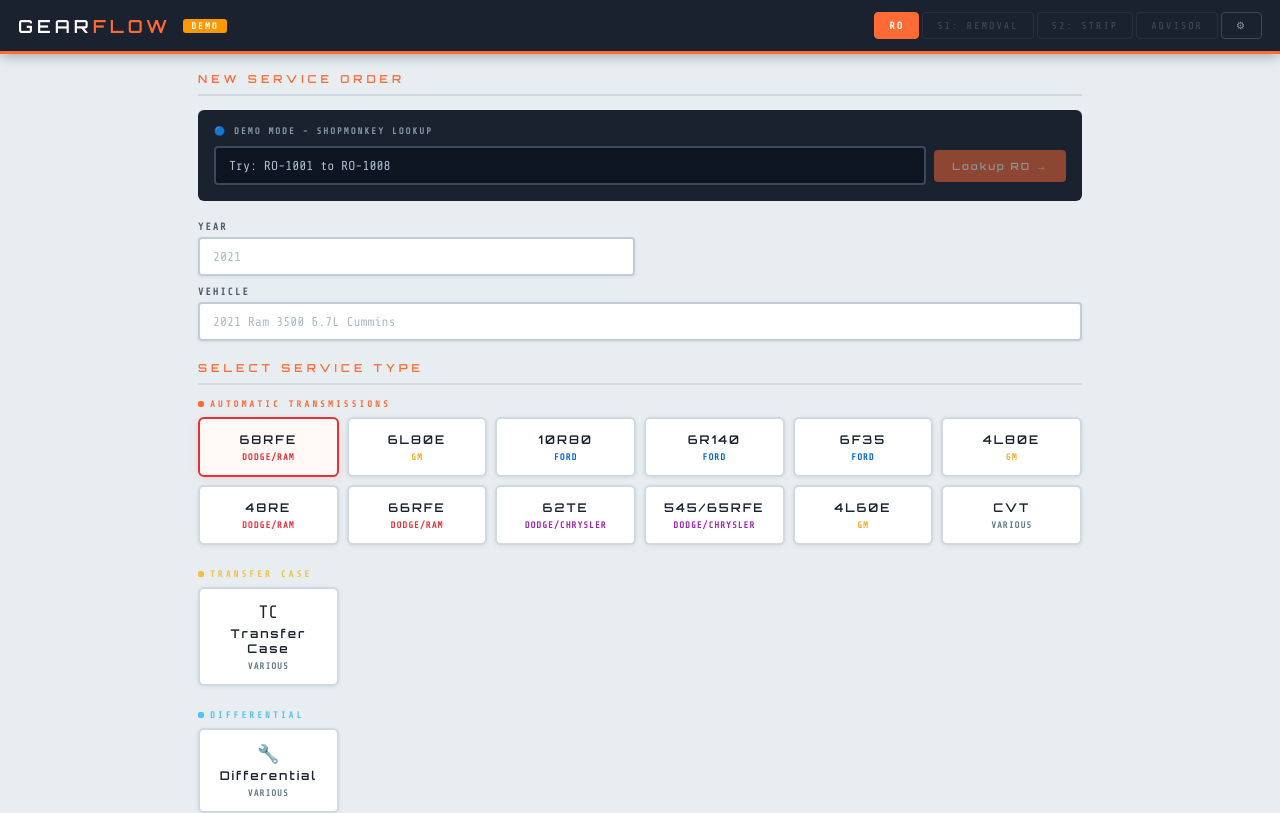
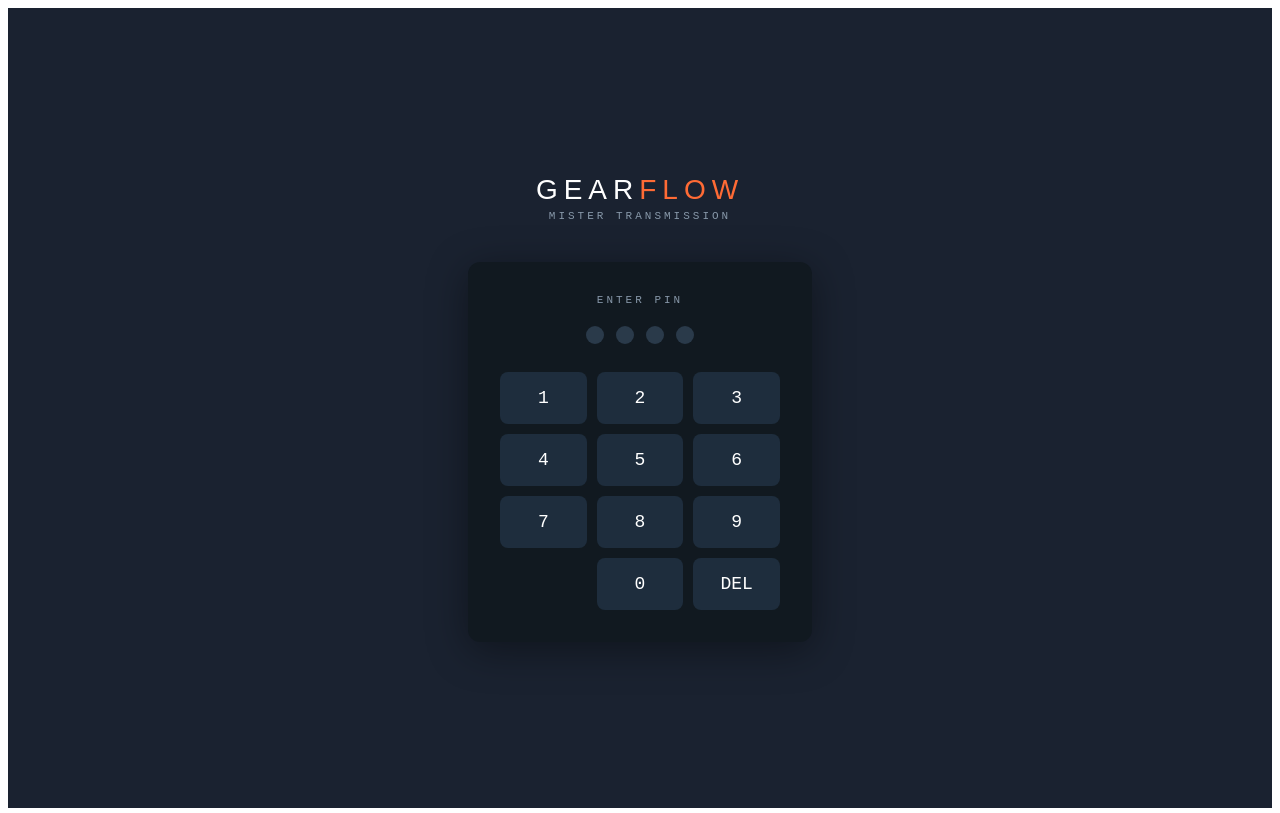
Before and after one commit to mjlemon1992/gearflow-app, a React (Vite) app: page / in a window 1280 px wide. Shown: the top 813 px of the page. Built offline with nearby package versions, Linux system fonts and the light colour scheme.

Commit message:
Add PIN lock screen

```diff
--- a/src/App.jsx
+++ b/src/App.jsx
@@ -694,11 +694,21 @@
   "RO-1011": { vehicle:"2016 Jeep Wrangler 3.6L",            year:"2016", trans:"MANUAL_TRANS"  },
 };
 
+// --- PIN CONFIG ---------------------------------------------------------------
+const APP_PIN   = "1234";   // tech access PIN
+const ADMIN_PIN = "9999";   // admin/settings PIN
+
 // --- MAIN APP ----------------------------------------------------------------
 export default function TransmissionApp() {
   const [screen, setScreen]         = useState("ro");    // ro | stage1 | stage2 | advisor | settings
   const [roInfo, setRoInfo]         = useState({ ro:"", vehicle:"", year:"", trans:"68RFE" });
   const [techInitials, setTechInitials] = useState("");
+
+  // PIN lock
+  const [pinUnlocked, setPinUnlocked] = useState(false);
+  const [pinInput, setPinInput]       = useState("");
+  const [pinError, setPinError]       = useState(false);
+  const [adminUnlocked, setAdminUnlocked] = useState(false);
 
   // Shopmonkey integration
   const [apiDebug, setApiDebug]     = useState(null); // raw API response for debugging
@@ -929,6 +939,55 @@
     setLoadingTp(p => ({...p, [part.id]: false}));
   };
 
+  // -- PIN SCREEN ------------------------------------------------------------
+  const handlePin = (digit) => {
+    const next = pinInput + digit;
+    setPinInput(next);
+    if (next.length === 4) {
+      if (next === APP_PIN) { setPinUnlocked(true); setPinError(false); }
+      else { setPinError(true); setTimeout(() => { setPinInput(""); setPinError(false); }, 800); return; }
+      setPinInput("");
+    }
+  };
+
+  const handleAdminPin = (digit) => {
+    const next = pinInput + digit;
+    setPinInput(next);
+    if (next.length === 4) {
+      if (next === ADMIN_PIN) { setAdminUnlocked(true); setPinError(false); setScreen("settings"); }
+      else { setPinError(true); setTimeout(() => { setPinInput(""); setPinError(false); }, 800); return; }
+      setPinInput("");
+    }
+  };
+
+  if (!pinUnlocked) {
+    return (
+      <div style={{minHeight:"100vh",background:"#1a2230",display:"flex",alignItems:"center",justifyContent:"center",fontFamily:"'Share Tech Mono','Courier New',monospace"}}>
+        <div style={{textAlign:"center",padding:40}}>
+          <div style={{fontFamily:"'Orbitron',sans-serif",fontSize:28,letterSpacing:6,color:"#fff",marginBottom:4}}>GEAR<span style={{color:"#ff6b35"}}>FLOW</span></div>
+          <div style={{color:"#8899aa",fontSize:11,letterSpacing:3,marginBottom:40}}>MISTER TRANSMISSION</div>
+          <div style={{background:"#111920",borderRadius:12,padding:32,minWidth:280,boxShadow:"0 8px 40px rgba(0,0,0,0.4)"}}>
+            <div style={{color:"#8899aa",fontSize:11,letterSpacing:3,marginBottom:20}}>ENTER PIN</div>
+            <div style={{display:"flex",gap:12,justifyContent:"center",marginBottom:28}}>
+              {[0,1,2,3].map(i => (
+                <div key={i} style={{width:18,height:18,borderRadius:"50%",background: i < pinInput.length ? (pinError ? "#f44336" : "#ff6b35") : "#2a3a4a",transition:"all .15s"}}/>
+              ))}
+            </div>
+            <div style={{display:"grid",gridTemplateColumns:"1fr 1fr 1fr",gap:10}}>
+              {[1,2,3,4,5,6,7,8,9,"",0,"DEL"].map((d,i) => (
+                <button key={i} onClick={() => { if(d==="DEL"){setPinInput(p=>p.slice(0,-1));}else if(d!==""){handlePin(String(d));}}}
+                  style={{padding:"16px 0",background: d==="" ? "transparent" : "#1e2d3d",border:"none",borderRadius:8,color:"#fff",fontSize:18,cursor: d==="" ? "default" : "pointer",fontFamily:"inherit",transition:"background .1s"}}
+                  onMouseOver={e=>{if(d!=="")e.target.style.background="#2a3a4a"}}
+                  onMouseOut={e=>{if(d!=="")e.target.style.background="#1e2d3d"}}
+                >{d}</button>
+              ))}
+            </div>
+          </div>
+        </div>
+      </div>
+    );
+  }
+
   // -- SCREENS ---------------------------------------------------------------
   return (
     <div style={{ fontFamily:"'Share Tech Mono','Courier New',monospace", background:"#e8edf2", minHeight:"100vh", color:"#1a2230" }}>
@@ -1123,9 +1182,33 @@
           <button className={"nb " + (screen==="stage1"?"on":"") + ""} onClick={()=>setScreen("stage1")} disabled={!roInfo.ro}>S1: Removal</button>
           <button className={"nb " + (screen==="stage2"?"on":"") + ""} onClick={()=>setScreen("stage2")} disabled={!s1Signed}>S2: Strip</button>
           <button className={"nb " + (screen==="advisor"?"on":"") + ""} onClick={()=>setScreen("advisor")} disabled={!s2Signed}>Advisor</button>
-          <button className={"nb " + (screen==="settings"?"on":"") + ""} onClick={()=>setScreen("settings")}>⚙</button>
+          <button className={"nb " + (screen==="settings"?"on":"") + ""} onClick={()=>{ if(adminUnlocked){setScreen("settings");}else{setPinInput("");setScreen("adminpin");}}} >⚙</button>
         </div>
       </div>
+
+      {/* -- ADMIN PIN SCREEN -------------------------------------------- */}
+      {screen === "adminpin" && (
+        <div style={{minHeight:"80vh",display:"flex",alignItems:"center",justifyContent:"center"}}>
+          <div style={{textAlign:"center",padding:40}}>
+            <div style={{color:"#8899aa",fontSize:11,letterSpacing:3,marginBottom:20}}>ADMIN PIN REQUIRED</div>
+            <div style={{background:"#1a2230",borderRadius:12,padding:32,minWidth:280,boxShadow:"0 8px 40px rgba(0,0,0,0.2)"}}>
+              <div style={{display:"flex",gap:12,justifyContent:"center",marginBottom:28}}>
+                {[0,1,2,3].map(i => (
+                  <div key={i} style={{width:18,height:18,borderRadius:"50%",background: i < pinInput.length ? (pinError ? "#f44336" : "#ff6b35") : "#2a3a4a",transition:"all .15s"}}/>
+                ))}
+              </div>
+              <div style={{display:"grid",gridTemplateColumns:"1fr 1fr 1fr",gap:10}}>
+                {[1,2,3,4,5,6,7,8,9,"",0,"DEL"].map((d,i) => (
+                  <button key={i} onClick={() => { if(d==="DEL"){setPinInput(p=>p.slice(0,-1));}else if(d!==""){handleAdminPin(String(d));}}}
+                    style={{padding:"16px 0",background: d==="" ? "transparent" : "#1e2d3d",border:"none",borderRadius:8,color:"#fff",fontSize:18,cursor: d==="" ? "default" : "pointer",fontFamily:"inherit"}}
+                  >{d}</button>
+                ))}
+              </div>
+              <button onClick={()=>setScreen("ro")} style={{marginTop:16,background:"transparent",border:"none",color:"#8899aa",cursor:"pointer",fontSize:11,letterSpacing:2}}>CANCEL</button>
+            </div>
+          </div>
+        </div>
+      )}
 
       {/* -- RO SCREEN --------------------------------------------------- */}
       {screen === "ro" && (
```
